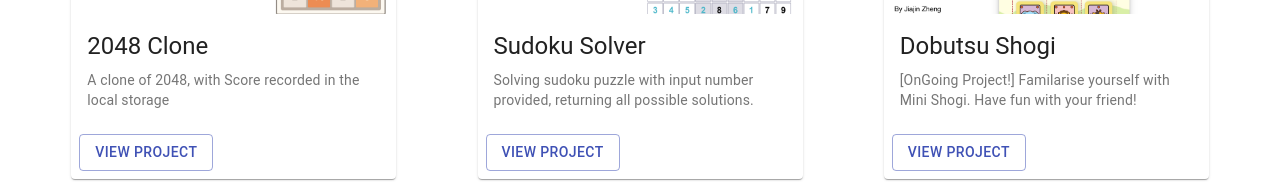
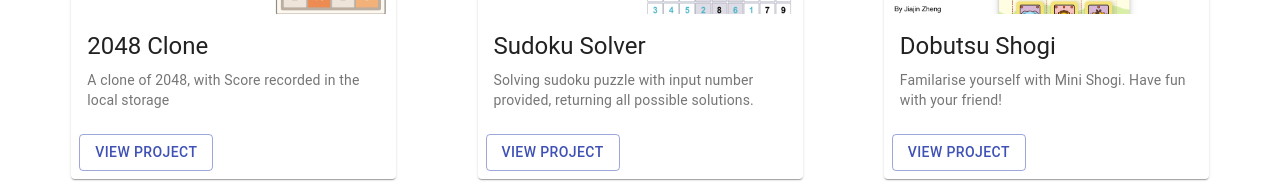
Before and after one commit to jackytsheng/gadget, a React (Create React App) app: page / in a window 1280 px wide. Shown: the part 436-618 px from the top of the page. Built offline with nearby package versions, Linux system fonts and the light colour scheme.

Commit message:
change info display

```diff
--- a/src/routes/Home/Home.jsx
+++ b/src/routes/Home/Home.jsx
@@ -94,7 +94,7 @@ class Home extends React.Component {
             img={DobutsuShogi}
             height={MEDIA_HEIGHT}
             title="Dobutsu Shogi"
-            description="[OnGoing Project!] Familarise yourself with Mini Shogi. Have fun with your friend!"
+            description="Familarise yourself with Mini Shogi. Have fun with your friend!"
             handleClick={() => {
               this.handleClick("/dobutsushogi");
             }}
```
